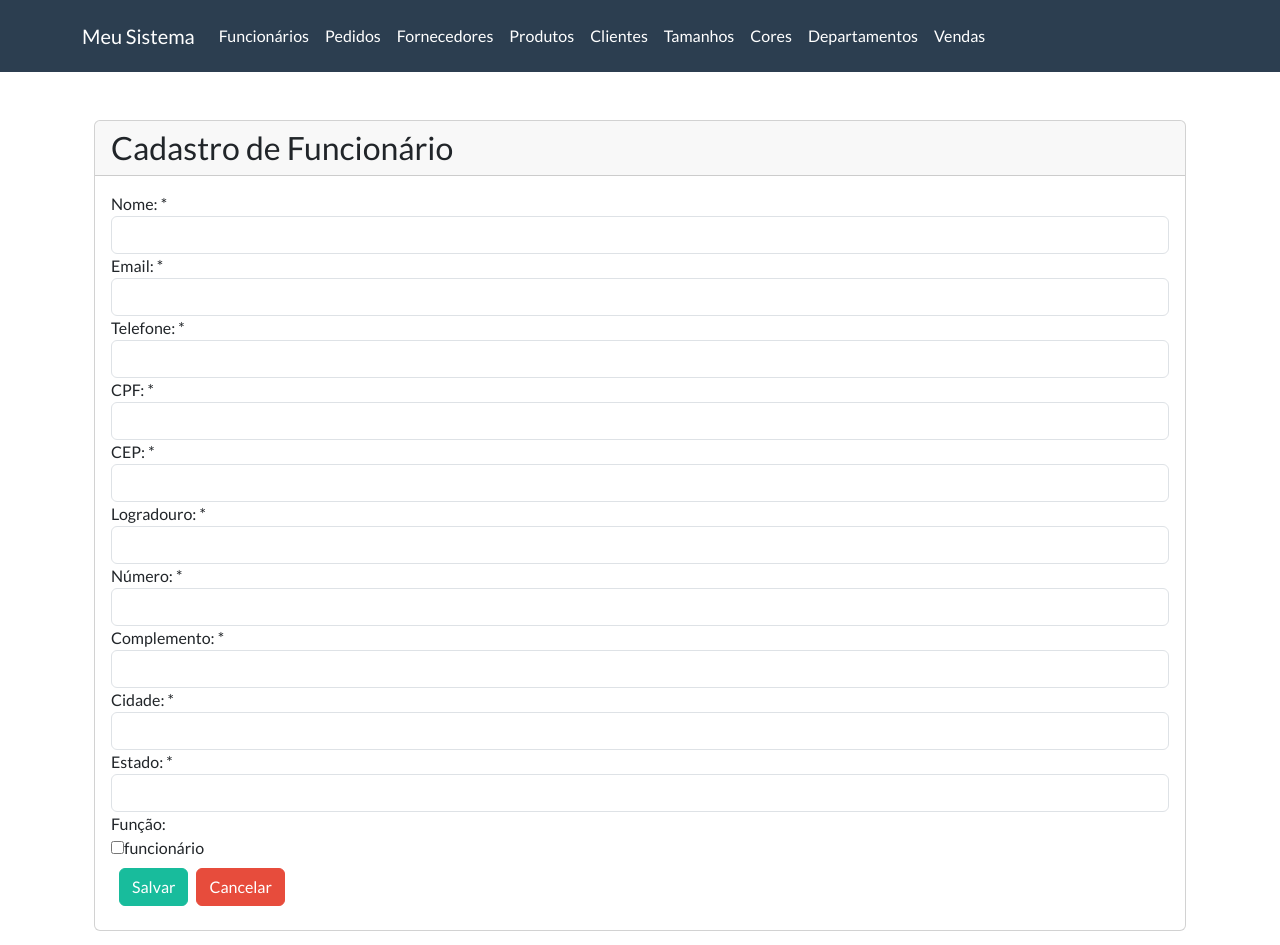
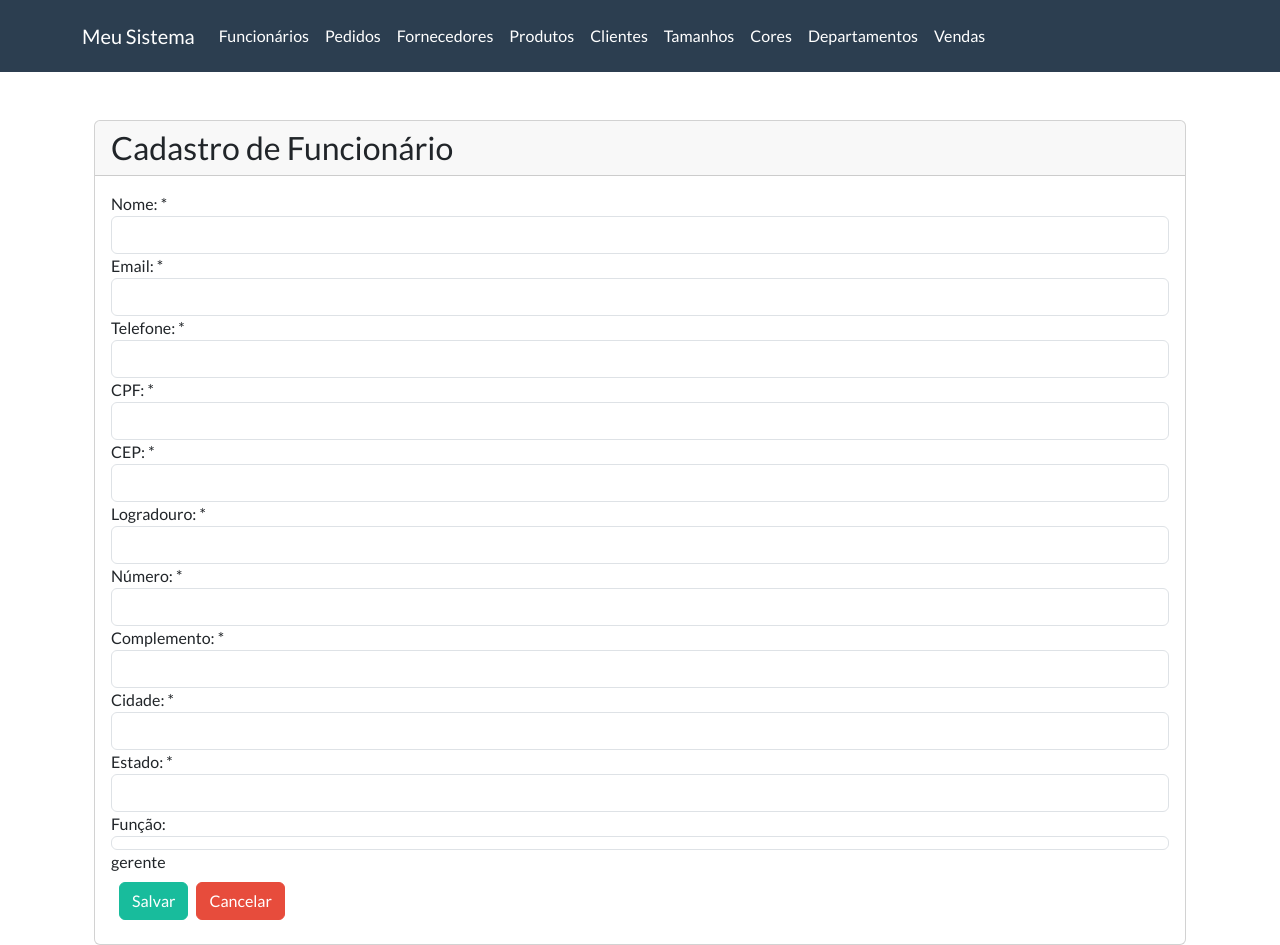
Before and after one commit to yanderground/FrontEndLP2, a React (Create React App) app: page /cadastro-funcionario in a window 1280 px wide. Built offline with nearby package versions, Linux system fonts and the light colour scheme.

Commit message:
ajustando o ajuste no cadastro de funcionario

```diff
--- a/src/views/cadastro-funcionario.js
+++ b/src/views/cadastro-funcionario.js
@@ -162,8 +162,15 @@ class CadastroFuncionario extends React.Component {
 
                 <FormGroup label='Função: ' htmlFor='inputFunção'>
                   <div>
-                    <input type="checkbox" id="funcionario" name="funcionario" />
-                    <label for="funcionario"> funcionário</label>
+                    <input type="checkbox"
+                    id="gerente"
+                    value={this.state.funcao}
+                    className='form-control'
+                    name="gerente"
+                    onChange={(e) =>
+                      this.setState({ funcao: e.target.value})
+                    } />
+                    <label for="gerente"> gerente</label>
                   </div>
 
                 </FormGroup>
```
